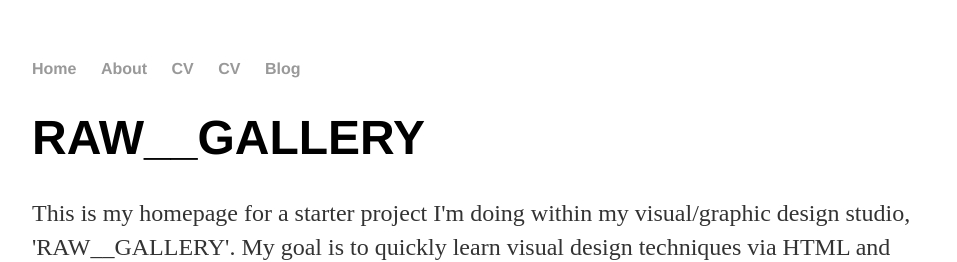
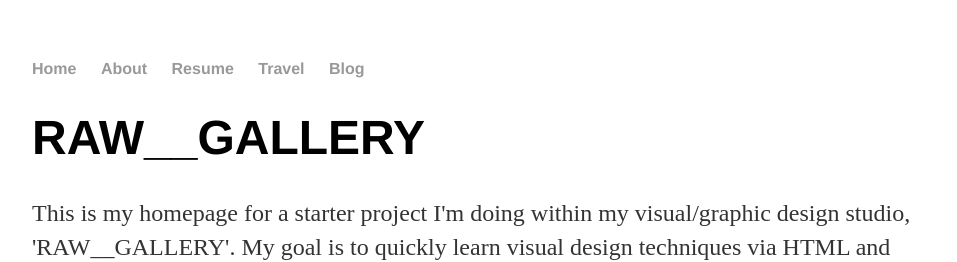
Before and after one commit to rawgallery/rawgallery.github.io, a Jekyll site: the page built from index.html, in a window 1280 px wide. Shown: the top 262 px of the page, without its empty margins (160-1117 px from the left). Built offline with Jekyll 4.4.1, drawn with Linux system fonts in a browser that asks for light colours.

Commit message:
Update default.html

```diff
--- a/_layouts/default.html
+++ b/_layouts/default.html
@@ -10,8 +10,8 @@
 	    		<ul>
 	        		<li><a href="/">Home</a></li>
 		        	<li><a href="/about">About</a></li>
-	        		<li><a href="/resume">CV</a></li>
-              <li><a href="/travel">CV</a></li>
+	        		<li><a href="/resume">Resume</a></li>
+              			<li><a href="/travel">Travel</a></li>
 	        		<li><a href="/social">Blog</a></li>
 	    		</ul>
 			</nav>
```
